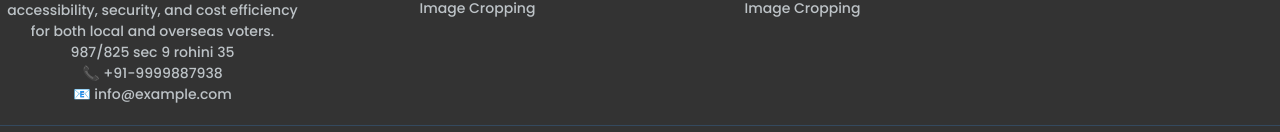
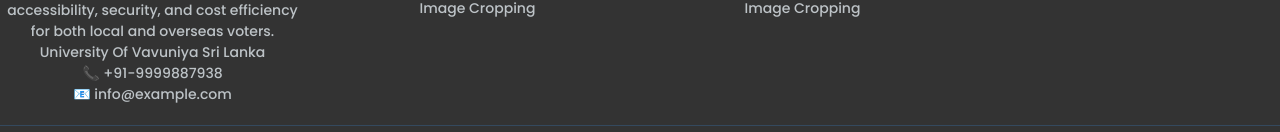
Before and after one commit to LayuruLK/ElectS---Advanced-E-Voting-System, a React (Create React App) app in the folder Frontend/my-app/: page /results in a window 1280 px wide. Shown: the part 592-724 px from the top of the page. Built offline with nearby package versions, Linux system fonts and the light colour scheme.

Commit message:
footer updated

```diff
--- a/Frontend/my-app/src/Components/Footer/Footer.jsx
+++ b/Frontend/my-app/src/Components/Footer/Footer.jsx
@@ -14,7 +14,7 @@ const Footer = () => {
           <p>ElectS is a cutting-edge online voting platform built using the MERN (MongoDB, Express.js, React, Node.js) stack. It leverages Facial recognition technology to provide a secure and transparent voting experience. ElectS is designed to modernize elections by ensuring accessibility, security, and cost efficiency for both local and overseas voters.
 
 </p>
-          <p>987/825 sec 9 rohini 35</p>
+          <p>University Of Vavuniya Sri Lanka</p>
           <p>📞 +91-9999887938</p>
           <p>📧 info@example.com</p>
         </div>
```
